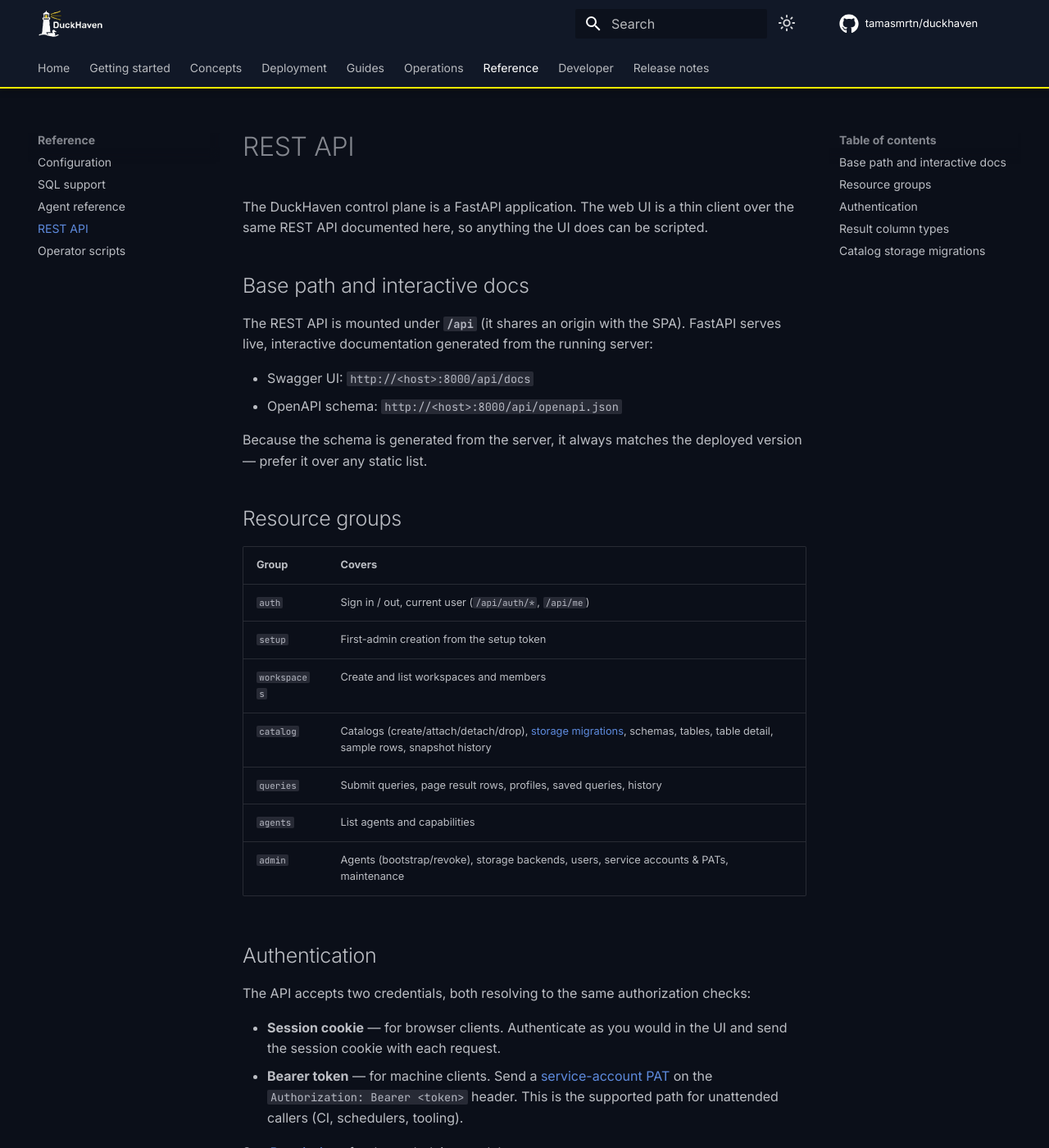
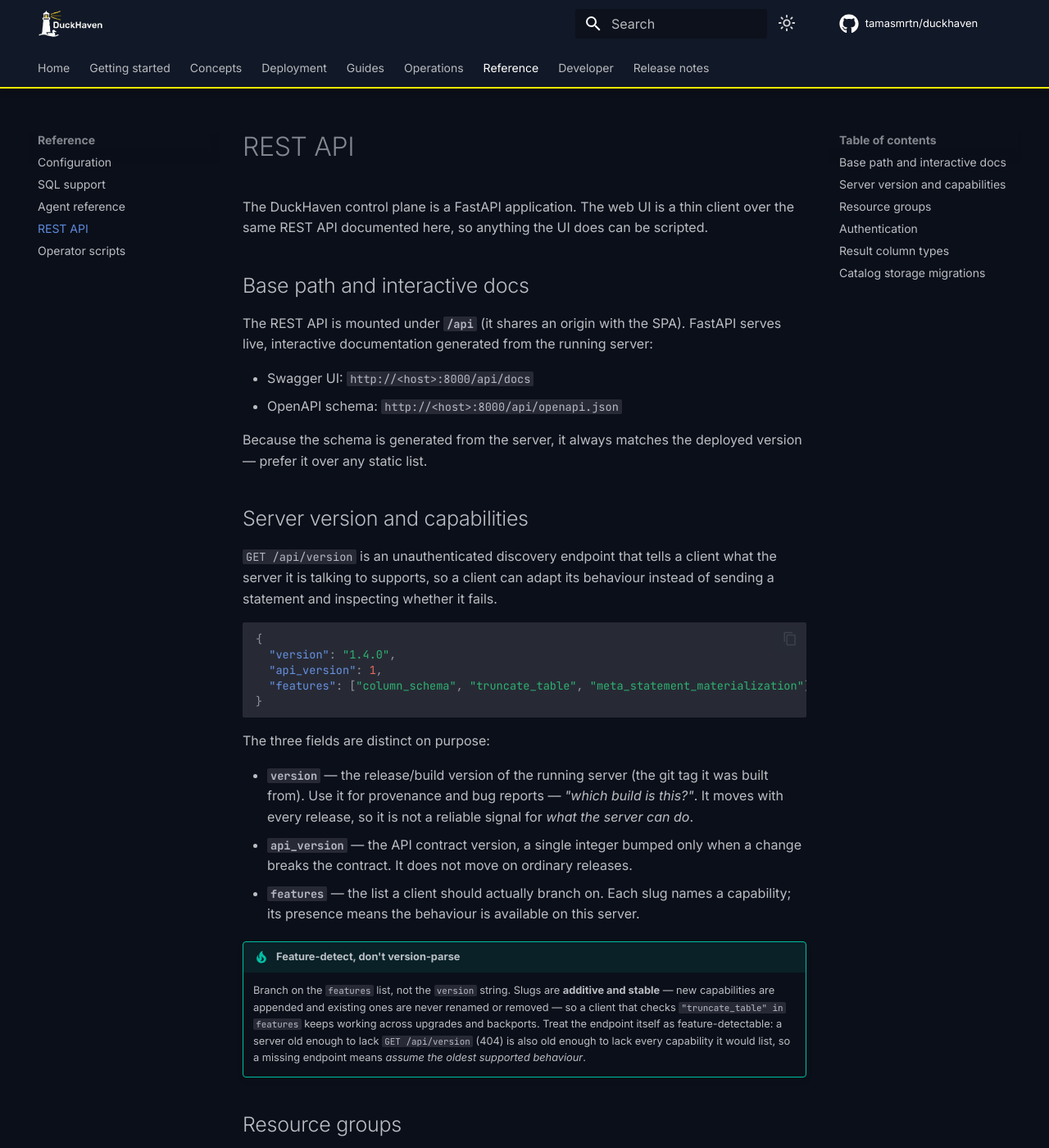
Before and after one commit to tamasmrtn/duckhaven, an MkDocs documentation site: the page built from docs/reference/rest-api.md, in a window 1280 px wide and 1400 px high. Shown: the whole window at 82% size. Built offline with MkDocs 1.6.1 and Material for MkDocs 9.7.7, drawn with Linux system fonts in a browser that asks for light colours; comment, search, counter and statistics services are not loaded.

Commit message:
Document the version and capability endpoint
Describe GET /api/version, the distinct meaning of the three fields, and the
feature-detect-don't-version-parse contract (absent endpoint means assume the
oldest supported behaviour).

````diff
--- a/docs/reference/rest-api.md
+++ b/docs/reference/rest-api.md
@@ -13,6 +13,36 @@
 
 Because the schema is generated from the server, it always matches the deployed version — prefer it over any static
 list.
+
+## Server version and capabilities
+
+`GET /api/version` is an unauthenticated discovery endpoint that tells a client what the server it is talking to
+supports, so a client can adapt its behaviour instead of sending a statement and inspecting whether it fails.
+
+```json
+{
+  "version": "1.4.0",
+  "api_version": 1,
+  "features": ["column_schema", "truncate_table", "meta_statement_materialization"]
+}
+```
+
+The three fields are distinct on purpose:
+
+- **`version`** — the release/build version of the running server (the git tag it was built from). Use it for
+  provenance and bug reports — *"which build is this?"*. It moves with every release, so it is not a reliable signal for
+  *what the server can do*.
+- **`api_version`** — the API contract version, a single integer bumped only when a change breaks the contract. It does
+  not move on ordinary releases.
+- **`features`** — the list a client should actually branch on. Each slug names a capability; its presence means the
+  behaviour is available on this server.
+
+!!! tip "Feature-detect, don't version-parse"
+    Branch on the `features` list, not the `version` string. Slugs are **additive and stable** — new capabilities are
+    appended and existing ones are never renamed or removed — so a client that checks `"truncate_table" in features`
+    keeps working across upgrades and backports. Treat the endpoint itself as feature-detectable: a server old enough
+    to lack `GET /api/version` (404) is also old enough to lack every capability it would list, so a missing endpoint
+    means *assume the oldest supported behaviour*.
 
 ## Resource groups
 
````
